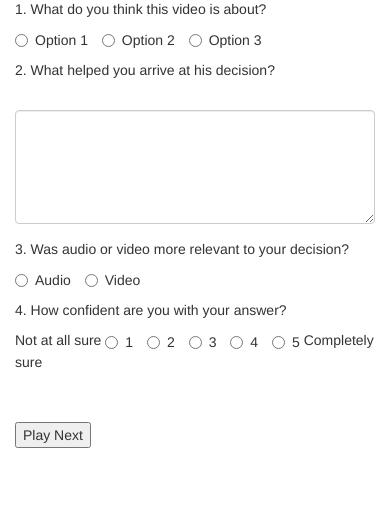
After one commit to hridhya/surveyApp, a Flask app: page /takeasurvey in a window 390 px wide. The commit adds this page. Shown: the part 326-844 px from the top of the page. Run offline with Flask 2, Linux system fonts and the light colour scheme; some libraries are stand-ins or nearby versions.

Commit message:
templates

```diff
--- /dev/null
+++ b/app/templates/index_user.html
@@ -0,0 +1,96 @@
+<!DOCTYPE html>
+<html lang="en">
+  <head>
+  	<link rel="stylesheet" href="https://maxcdn.bootstrapcdn.com/bootstrap/3.3.5/css/bootstrap.min.css">
+
+
+  	<link type="text/css" rel="stylesheet" href="{{ url_for('static', filename='main.css') }}"/>
+    <meta charset="utf-8">
+    <meta http-equiv="X-UA-Compatible" content="IE=edge">
+    <meta name="viewport" content="width=device-width, initial-scale=1">
+    <!-- The above 3 meta tags *must* come first in the head; any other head content must come *after* these tags -->
+    <title>Identify the event</title>
+  </head>
+  <body>
+  	<div class="progress">
+  		<div class="progress-bar progress-bar-striped active" role="progressbar" aria-valuenow="45" aria-valuemin="0" aria-valuemax="100" style="width: 45%">
+    		<span class="sr-only">45% Complete</span>
+  		</div>
+	</div>
+
+	<div class="nav">
+      <div class="container">
+        <ul class="pull-left">
+          <li><a href="#"><span class="glyphicon glyphicon-chevron-left" aria-hidden="true"></span></a></li>
+          <li><a href="#"><span class="glyphicon glyphicon-chevron-right" aria-hidden="true"></span></a></li>
+        </ul>
+        <ul class="pull-right">
+          <li><a href="#"><span class="glyphicon glyphicon-home" aria-hidden="true"></span></a></li>
+          <li><a href="#"><span class="glyphicon glyphicon-search" aria-hidden="true"></span></a></li>
+        </ul>
+      </div>
+    </div>
+
+    <div class="container">
+
+
+				<div class="col-md-4" >
+				<h4>Identify the events</h4>
+    				<div class="form-group">
+        				<div class="videoUiWrapper thumbnail">
+            				<video width="100%" id="vdHotPress" controls>
+            <!-- set width to 100% and add controls for play and volume buttons-->
+                				<source src="https://i.ytimg.com/vi_webp/zQl7zYkEP6M/mqdefault.webp" type="video/webp" />
+                				<source src="https://i.ytimg.com/vi_webp/zQl7zYkEP6M/mqdefault.webp" type="video/webp" />
+                				Your browser does not support the video tag.
+            				</video>
+        				</div>
+    				</div>
+				</div>
+
+		<div class="pull-right">
+
+
+            <p>1. What do you think this video is about?</p>
+           <div class="radio">
+  				<label class="radio-inline"><input type="radio" name="optradio">Option 1</label>
+
+
+  				<label class="radio-inline"><input type="radio" name="optradio">Option 2</label>
+
+
+  				<label class="radio-inline"><input type="radio" name="optradio">Option 3</label>
+			</div>
+
+            <p>2. What helped you arrive at his decision?</p>
+            <div class="form-group">
+  				<label for="comment"></label>
+  				<textarea class="form-control" rows="5" id="comment"></textarea>
+			</div>
+
+            <p>3. Was audio or video more relevant to your decision?</p>
+            <div class="radio">
+            	<label class="radio-inline"><input type="radio" name="optradio">Audio</label>
+				<label class="radio-inline"><input type="radio" name="optradio">Video</label>
+			</div>
+            <p>4. How confident are you with your answer?</p>
+            <div class="radio">
+  				Not at all sure <label class="radio-inline"><input type="radio" name="optradio"> 1</label>
+				<label class="radio-inline"><input type="radio" name="optradio"> 2</label>
+  				<label class="radio-inline"><input type="radio" name="optradio"> 3</label>
+				<label class="radio-inline"><input type="radio" name="optradio"> 4</label>
+  				<label class="radio-inline"><input type="radio" name="optradio"> 5 </label> Completely sure
+			</div>
+            </br>
+            </br>
+            <button> Play Next </button>
+        </div>
+    </div>
+</div>
+    <!-- jQuery (necessary for Bootstrap's JavaScript plugins) -->
+    <script src="https://ajax.googleapis.com/ajax/libs/jquery/1.11.3/jquery.min.js"></script>
+    <!-- Include all compiled plugins (below), or include individual files as needed -->
+    <link type="text/js" href="{{ url_for('static', filename='bootstrap.min.js') }}"/>
+  </body>
+
+</html>
```
Also changed, not shown: app/templates/administrationUI.html (+4 -30 lines), app/templates/base.html (added, +45 -0 lines), app/templates/index_admin.html (added, +66 -0 lines), app/templates/login.html (added, +38 -0 lines).
